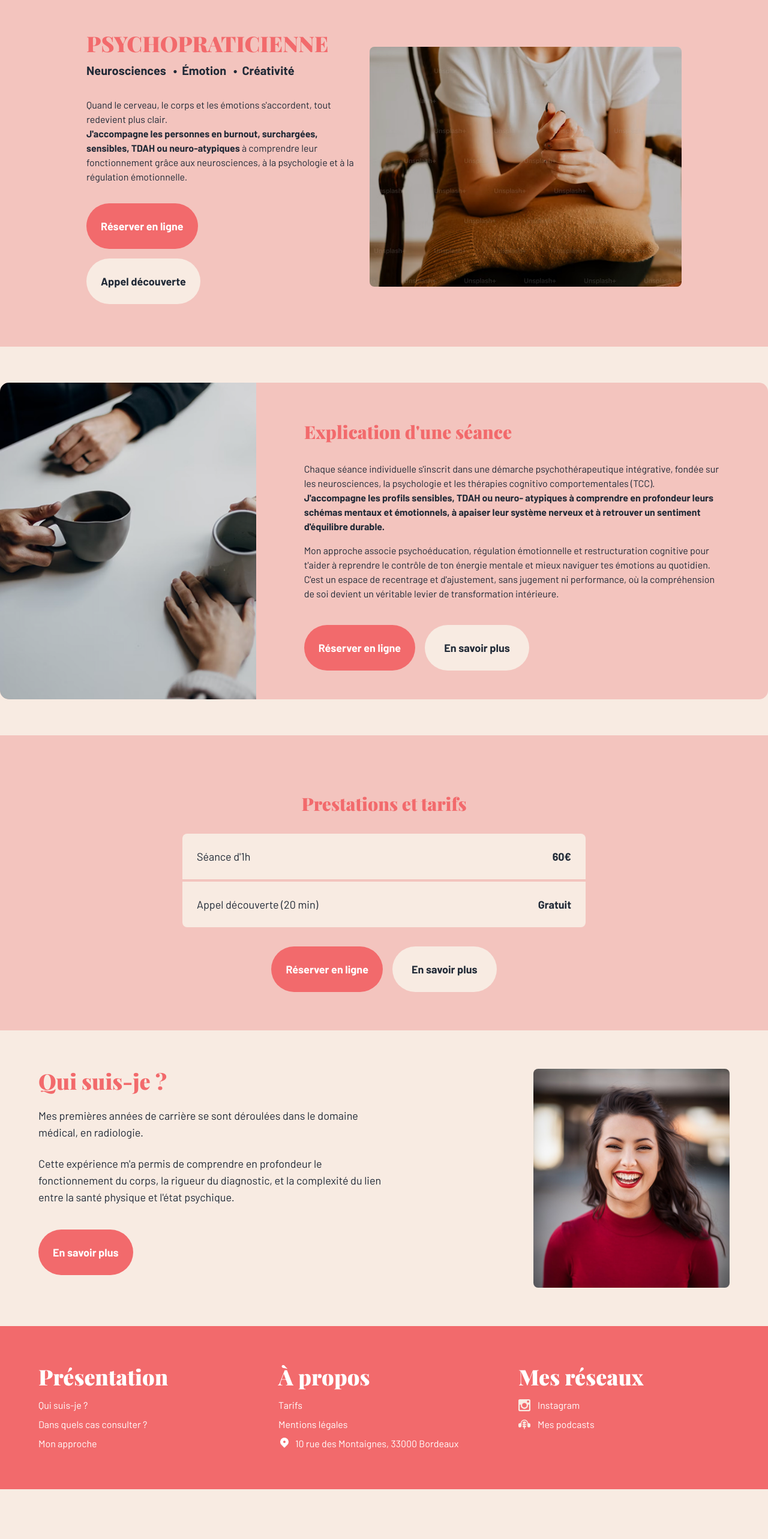
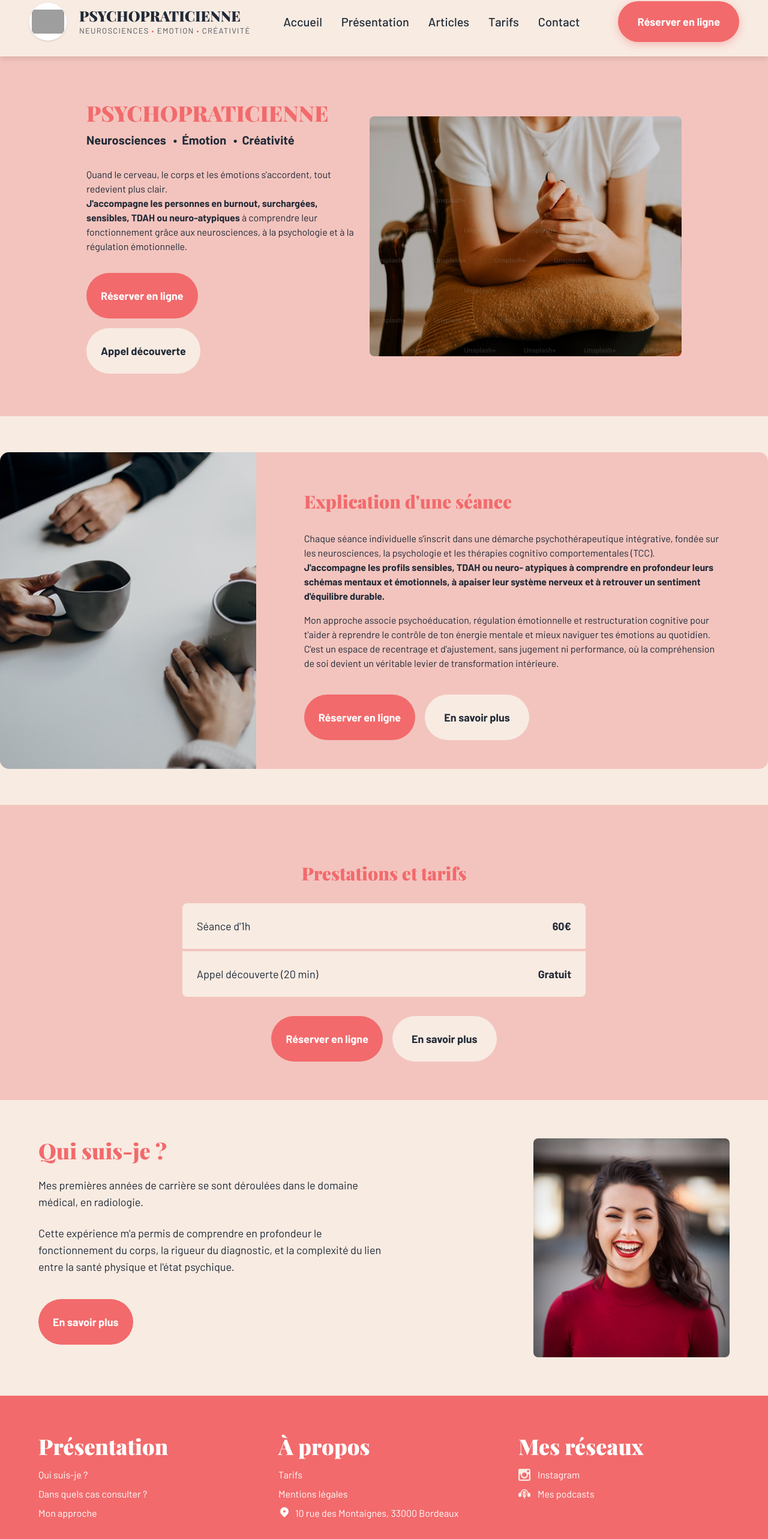
Before and after one commit to nicochnz/Elody_Psy, a Next.js app: page / in a window 1280 px wide. Shown: the part 138-2704 px from the top of the page at 60% size. Before the commit the page ends 2621 px from the top, so only its background shows below. Built offline with nearby package versions, Linux system fonts and the light colour scheme; grey boxes are pictures that could not be loaded.

Commit message:
change: anchor to every links

```diff
--- a/app/components/footer.tsx
+++ b/app/components/footer.tsx
@@ -12,18 +12,18 @@ export default function Footer() {
               <Link href="/pages/presentation" className="hover:underline transition-all">Qui suis-je ?</Link>
             </li>
             <li>
-              <Link href="/pages/presentation" className="hover:underline transition-all">Dans quels cas consulter ?</Link>
+              <Link href="/pages/presentation#reasons" className="hover:underline transition-all">Dans quels cas consulter ?</Link>
             </li>
             <li>
-              <Link href="/pages/presentation" className="hover:underline transition-all">Mon approche</Link>
+              <Link href="/pages/presentation#approche" className="hover:underline transition-all">Mon approche</Link>
             </li>
           </ul>
         </div>
         <div className="flex flex-col gap-4 flex-1 w-full">
           <h3 className="text-3xl md:text-4xl font-playfair font-black text-white">À propos</h3>
           <ul className="font-barlow text-white space-y-2">
-            <li>
-              <Link href="/pages/tarifs" className="hover:underline transition-all">Tarifs</Link>
+          <li>
+              <Link href="/pages/homepage#tarifs" className="hover:underline transition-all">Tarifs</Link>
             </li>
             <li>
               <Link href="/pages/contact" className="hover:underline transition-all">Mentions légales</Link>
--- a/app/components/header.tsx
+++ b/app/components/header.tsx
@@ -47,7 +47,7 @@ export default function Header() {
                 <Link href="/pages/blog" className="hover:text-secondary transition-colors">Articles</Link>
               </li>
               <li>
-                <Link href="/pages/tarifs" className="hover:text-secondary transition-colors">Tarifs</Link>
+                <Link href="/pages/homepage#tarifs" className="hover:text-secondary transition-colors">Tarifs</Link>
               </li>
               <li>
                 <Link href="/pages/contact" className="hover:text-secondary transition-colors">Contact</Link>
--- a/app/pages/contact/page.tsx
+++ b/app/pages/contact/page.tsx
@@ -6,7 +6,10 @@ export default function Contact() {
   return (
     <div>
       <Header />
-      <h1>Contact</h1>
+      <section className="bg-primary py-12 md:px-44">
+        <h1 className="text-secondary text-2xl font-black text-center uppercase px-7">Réserver mon créneau</h1>
+        <p className="py-2 px-7 text-center">Choisissez un créneau disponible pour notre prochain rendez-vous</p>
+        </section>
       <Footer />
     </div>
   );
--- a/app/pages/homepage/page.tsx
+++ b/app/pages/homepage/page.tsx
@@ -1,10 +1,12 @@
 'use client';
 import Image from "next/image";
 import Link from "next/link";
-
+import Footer from "@/app/components/footer";
+import Header from "@/app/components/header";
 export default function Homepage() {
   return (
     <main>
+      <Header />
       <section className="bg-primary w-full h-auto md:h-[600px] py-8 md:py-0">
         <div className="flex flex-col md:flex-row w-full h-full items-start md:items-center justify-center md:justify-between px-6 md:px-36 gap-6 md:gap-0">
           <div className="flex justify-center w-full md:hidden mb-4">
@@ -105,7 +107,7 @@ export default function Homepage() {
         </section>
       </div>
 
-      <section className="bg-primary w-full py-16 mx-auto">
+      <section id="tarifs" className="bg-primary w-full py-16 mx-auto">
         <h1 className="text-3xl font-black text-secondary py-8 text-center">Prestations et tarifs</h1>
         <div className="max-w-2xl mx-auto flex flex-col gap-1 mb-8 px-4 md:px-0">
           <div className="bg-white-custom rounded-tl-lg rounded-tr-lg p-6 flex justify-between items-center">
@@ -125,7 +127,7 @@ export default function Homepage() {
             Réserver en ligne
           </Link>
           <Link
-            href="/pages/tarifs"
+            href="/pages/presentation"
             className="bg-white-custom hover:bg-white-custom/80 text-black-custom w-[202px] h-[62px] md:w-fit md:h-auto md:px-8 md:py-6 rounded-full font-barlow text-base md:text-lg font-bold transition-all whitespace-nowrap active:scale-95 cursor-pointer flex items-center justify-center"
           >
             En savoir plus
@@ -161,6 +163,7 @@ export default function Homepage() {
           </div>
         </div>
       </section>
+      <Footer />
     </main>
   );
 }
--- a/app/pages/presentation/page.tsx
+++ b/app/pages/presentation/page.tsx
@@ -4,28 +4,60 @@ import Header from "@/app/components/header";
 import Footer from "@/app/components/footer";
 import Image from "next/image";
 import Link from "next/link";
+
 export default function Presentation() {
   return (
     <div>
-      <Header/>
+      <Header />
       <section className="bg-primary py-12 md:px-44">
-        <h1 className="text-3xl font-black text-secondary py-8 text-center uppercase md:text-left">À propos de moi</h1>
-        <Image src="/third_home.png" alt="À propos de moi" width={290} height={290} className="rounded-full justify-center mx-auto mb-8 aspect-square object-cover md:w-[1200px] md:h-[500px] md:rounded-lg" />
-        <p className="py-2 px-12 md:px-0"><span className="font-bold">Je m’appelle Elody Adjei Owusu, psychopraticienne spécialisée </span> en psychothérapie intégrative, neurosciences et régulation émotionnelle. </p>
-        <p className="py-2 px-12 md:px-0">Mon parcours dans le domaine médical, notamment en radiologie, m’a permis de développer une compréhension rigoureuse du corps et du système nerveux. Mais au-delà de la structure biologique, j’ai très vite perçu que la véritable santé repose sur un équilibre plus vaste : celui du psychique, de l’émotionnel et du corporel.</p>
-        <p className="py-2 px-12 md:px-0">Après plusieurs années d’engagement dans le soin, j’ai traversé un burn-out et j’ai été diagnostiqué d’un<span className="font-bold"> TDAH</span>, une expérience fondatrice qui m’a confrontée à mes propres limites.Cette épreuve a nourri une conviction profonde :<span className="font-bold"> on ne soigne pas durablement ce que l’on ne comprend pas. </span></p>
-        <p className="py-2 px-12 mb-4 md:px-0">C’est ce qui m’a conduite à me former en thérapies <span className="font-bold"> cognitivo-comportementales (TCC) </span>, en psychologie appliquée et en régulation du système nerveux, pour proposer aujourd’hui un accompagnement fondé sur la science, l’écoute et la transformation concrète.</p>
+        <h1 className="text-3xl font-black text-secondary py-8 text-center uppercase md:text-left">
+          À propos de moi
+        </h1>
+        <Image
+          src="/third_home.png"
+          alt="À propos de moi"
+          width={290}
+          height={290}
+          className="rounded-full justify-center mx-auto mb-8 aspect-square object-cover md:w-[1200px] md:h-[500px] md:rounded-lg"
+        />
+        <p className="py-2 px-12 md:px-0">
+          <span className="font-bold">Je m’appelle Elody Adjei Owusu, psychopraticienne spécialisée </span>
+          en psychothérapie intégrative, neurosciences et régulation émotionnelle.
+        </p>
+        <p className="py-2 px-12 md:px-0">
+          Mon parcours dans le domaine médical, notamment en radiologie, m’a permis de développer une compréhension rigoureuse du corps et du système nerveux.
+          Mais au-delà de la structure biologique, j’ai très vite perçu que la véritable santé repose sur un équilibre plus vaste : celui du psychique, de l’émotionnel et du corporel.
+        </p>
+        <p className="py-2 px-12 md:px-0">
+          Après plusieurs années d’engagement dans le soin, j’ai traversé un burn-out et j’ai été diagnostiqué d’un
+          <span className="font-bold"> TDAH</span>, une expérience fondatrice qui m’a confrontée à mes propres limites.
+          Cette épreuve a nourri une conviction profonde :
+          <span className="font-bold"> on ne soigne pas durablement ce que l’on ne comprend pas. </span>
+        </p>
+        <p className="py-2 px-12 mb-4 md:px-0">
+          C’est ce qui m’a conduite à me former en thérapies
+          <span className="font-bold"> cognitivo-comportementales (TCC)</span>, en psychologie appliquée et en régulation du système nerveux, pour proposer aujourd’hui un accompagnement fondé sur la science, l’écoute et la transformation concrète.
+        </p>
         <div className="bg-secondary text-white-custom font-bold text-[22px] px-6 py-4 rounded-lg w-72 md:w-full mx-auto flex gap-4 items-center mb-4 min-h-[144px]">
-          <div className="w-[10px] self-stretch bg-white-custom  shrink-0 my-2"></div>
+          <div className="w-[10px] self-stretch bg-white-custom shrink-0 my-2"></div>
           <p className="flex-1 wrap-break-word py-2">
             Mon approche s’adresse aux profils sensibles, TDAH et neuro-atypiques qui souhaitent comprendre leurs fonctionnements, sortir de la surcharge et retrouver une stabilité intérieure authentique.
           </p>
         </div>
-        <p className="py-2 px-12 md:px-0">Je crois en une psychologie incarnée, à la fois humaine, structurée et exigeante, où la compréhension de soi devient un acte de puissance et de liberté. </p>
-        <p className="py-2 px-12 md:px-0"> <span className="font-bold">Chaque séance offre un espace de compréhension, d’observation et de transformation.</span> En identifiant les schémas psychologiques et les réactions automatiques du système nerveux, on apprend à mieux se connaître, à apaiser le mental et à restaurer une stabilité émotionnelle durable. </p>
-        <p className="py-2 px-12 md:px-0">Cet accompagnement <span className="font-bold">s’adresse particulièrement aux personnes sensibles, TDA(H) ou neuro-atypiques</span> qui se sentent souvent submergées par leurs émotions, leurs pensées ou leur environnement. En combinant psychoéducation, exploration émotionnelle et outils issus des thérapies <span>cognitivo-comportementales (TCC)</span>, il aide à déconstruire les automatismes limitants et à renforcer la sécurité intérieure. </p>
+        <p className="py-2 px-12 md:px-0">
+          Je crois en une psychologie incarnée, à la fois humaine, structurée et exigeante, où la compréhension de soi devient un acte de puissance et de liberté.
+        </p>
+        <p className="py-2 px-12 md:px-0">
+          <span className="font-bold">Chaque séance offre un espace de compréhension, d’observation et de transformation.</span>
+          En identifiant les schémas psychologiques et les réactions automatiques du système nerveux, on apprend à mieux se connaître, à apaiser le mental et à restaurer une stabilité émotionnelle durable.
+        </p>
+        <p className="py-2 px-12 md:px-0">
+          Cet accompagnement <span className="font-bold">s’adresse particulièrement aux personnes sensibles, TDA(H) ou neuro-atypiques</span> qui se sentent souvent submergées par leurs émotions, leurs pensées ou leur environnement.
+          En combinant psychoéducation, exploration émotionnelle et outils issus des thérapies <span>cognitivo-comportementales (TCC)</span>, il aide à déconstruire les automatismes limitants et à renforcer la sécurité intérieure.
+        </p>
       </section>
-      <section className="bg-white-custom py-12 px-7 md:py-24 md:px-20">
+
+      <section id="approche" className="bg-white-custom py-12 px-7 md:py-24 md:px-20">
         <div className="bg-primary rounded-2xl overflow-hidden flex flex-col md:flex-row max-w-7xl mx-auto min-h-[548px]">
           <div className="relative w-full md:w-[30%] h-64 md:h-auto">
             <Image
@@ -37,7 +69,9 @@ export default function Presentation() {
           </div>
 
           <div className="flex-1 px-6 py-8 md:p-16 flex flex-col justify-center">
-            <h1 className="text-3xl md:text-4xl font-black text-secondary mb-6">Mon approche</h1>
+            <h2 className="text-3xl md:text-4xl font-black text-secondary mb-6">
+              Mon approche
+            </h2>
             <div className="space-y-4 text-base md:text-lg leading-relaxed">
               <p>
                 Mes premières années de carrière se sont déroulées dans le domaine médical, en radiologie. Cette expérience m’a permis de comprendre en profondeur le fonctionnement du corps, la rigueur du diagnostic, et la complexité du lien entre la santé physique et l’état psychique. Mais au fil du temps, j’ai ressenti qu’il manquait
@@ -45,40 +79,61 @@ export default function Presentation() {
               </p>
               <p>
                 C’est ce constat qui m’a conduite à me former à la psychologie, aux
-                <span className="font-bold"> thérapies cognitivo-comportementales (TCC), à la régulation émotionnelle et aux neurosciences.</span> Aujourd’hui, mon approche se veut psychothérapeutique et intégrative, alliant rigueur scientifique et écoute profonde du vécu émotionnel.
+                <span className="font-bold"> thérapies cognitivo-comportementales (TCC), à la régulation émotionnelle et aux neurosciences.</span>
+                Aujourd’hui, mon approche se veut psychothérapeutique et intégrative, alliant rigueur scientifique et écoute profonde du vécu émotionnel.
               </p>
               <p>
-                <span className="font-bold">Un accompagnement psychothérapeutique et psycho-émotionnel permet de libérer les blocages intérieurs en reliant le corps, le mental et les émotions.</span> Il s’appuie sur les neurosciences, la psychologie et la régulation émotionnelle pour comprendre les mécanismes profonds qui influencent ton état intérieur, tes comportements et ta façon de réagir au monde.
+                <span className="font-bold">Un accompagnement psychothérapeutique et psycho-émotionnel permet de libérer les blocages intérieurs en reliant le corps, le mental et les émotions.</span>
+                Il s’appuie sur les neurosciences, la psychologie et la régulation émotionnelle pour comprendre les mécanismes profonds qui influencent ton état intérieur, tes comportements et ta façon de réagir au monde.
               </p>
             </div>
           </div>
         </div>
       </section>
-      <figure className="relative w-full h-80 overflow-hidden bg-[url('/banniere_presentation_mobile.png')] bg-cover bg-center">
-          <h2 className="flex text-white font-black text-3xl h-full text-center justify-center items-center">Pour quelles raisons consulter ?</h2>
+
+      <figure id="reasons" className="relative w-full h-80 overflow-hidden bg-[url('/banniere_presentation_mobile.png')] bg-cover bg-center">
+        <h2 className="flex text-white font-black text-3xl h-full text-center justify-center items-center">
+          Pour quelles raisons consulter ?
+        </h2>
       </figure>
+
       <section className="mt-10 px-10 md:px-44">
-        <p className="text-secondary font-bold py-3">Nos modes de vie actuels, la surcharge mentale et la pression émotionnelle sollicitent constamment notre système nerveux. Avec le temps, cela peut entraîner des troubles du sommeil, de la concentration, de l’humeur ou encore une fatigue chronique difficile à identifier. </p>
-        <p className="py-3">Un accompagnement psychothérapeutique intégratif permet de mieux comprendre ces déséquilibres, d’en identifier l’origine et de rétablir un fonctionnement plus fluide et harmonieux. </p>
-        <p className="">Tu peux envisager une séance si tu : </p>
+        <p className="text-secondary font-bold py-3">
+          Nos modes de vie actuels, la surcharge mentale et la pression émotionnelle sollicitent constamment notre système nerveux.
+          Avec le temps, cela peut entraîner des troubles du sommeil, de la concentration, de l’humeur ou encore une fatigue chronique difficile à identifier.
+        </p>
+        <p className="py-3">
+          Un accompagnement psychothérapeutique intégratif permet de mieux comprendre ces déséquilibres, d’en identifier l’origine et de rétablir un fonctionnement plus fluide et harmonieux.
+        </p>
+        <p>Tu peux envisager une séance si tu :</p>
         <ul className="list-disc py-3">
           <li className="ml-8 py-3">
             Ressens une fatigue mentale, émotionnelle ou physique persistante, sans cause médicale claire ;
           </li>
-          <li className="ml-8 py-3">Vis des difficultés de concentration, d’attention ou de motivation liées au TDAH ou à une hypersensibilité ;
+          <li className="ml-8 py-3">
+            Vis des difficultés de concentration, d’attention ou de motivation liées au TDAH ou à une hypersensibilité ;
           </li>
-          <li className="ml-8 py-3">Te sens souvent envahie par tes émotions (angoisse, irritabilité, peur, hyperactivité mentale, impulsivité) ;
+          <li className="ml-8 py-3">
+            Te sens souvent envahie par tes émotions (angoisse, irritabilité, peur, hyperactivité mentale, impulsivité) ;
           </li>
-          <li className="ml-8 py-3">Répètes des schémas d’auto-sabotage, de surcontrôle ou de perfectionnisme ;
+          <li className="ml-8 py-3">
+            Répètes des schémas d’auto-sabotage, de surcontrôle ou de perfectionnisme ;
           </li>
-          <li className="ml-8 py-3">Souhaites retrouver un équilibre intérieur durable, une clarté mentale et une stabilité émotionnelle.
+          <li className="ml-8 py-3">
+            Souhaites retrouver un équilibre intérieur durable, une clarté mentale et une stabilité émotionnelle.
           </li>
         </ul>
-            <p className="py-3">Chaque séance, d’une durée d’une heure, est un temps pour ralentir, comprendre et transformer. À travers des outils issus des neurosciences, de la psychologie et des thérapies cognitivo-comportementales (TCC), je t’accompagne dans la régulation du système nerveux, la gestion émotionnelle et la reconstruction de ton équilibre psychique. </p>
-            <p className="py-3">L’objectif est de t’aider à retrouver ton axe intérieur : un espace où le corps, le mental et les émotions se répondent enfin, dans un état de stabilité et de sécurité durable. </p>
+        <p className="py-3">
+          Chaque séance, d’une durée d’une heure, est un temps pour ralentir, comprendre et transformer.
+          À travers des outils issus des neurosciences, de la psychologie et des thérapies cognitivo-comportementales (TCC),
+          je t’accompagne dans la régulation du système nerveux, la gestion émotionnelle et la reconstruction de ton équilibre psychique.
+        </p>
+        <p className="py-3">
+          L’objectif est de t’aider à retrouver ton axe intérieur : un espace où le corps, le mental et les émotions se répondent enfin, dans un état de stabilité et de sécurité durable.
+        </p>
         <Link
           href="/pages/contact"
-                className="bg-secondary text-white px-8 py-4 rounded-full font-barlow text-lg font-bold hover:bg-secondary/90 transition-all shadow-md block text-center m-8 md:w-fit md:h-auto md:px-10  md:mx-auto md:py-6 md:text-lg"
+          className="bg-secondary text-white px-8 py-4 rounded-full font-barlow text-lg font-bold hover:bg-secondary/90 transition-all shadow-md block text-center m-8 md:w-fit md:h-auto md:px-10 md:mx-auto md:py-6 md:text-lg"
         >
           Réserver en ligne
         </Link>
```
Also changed, not shown: app/pages/tarifs/page.tsx (deleted, +0 -13 lines). Lines whose indentation alone changed are shown as unchanged.
